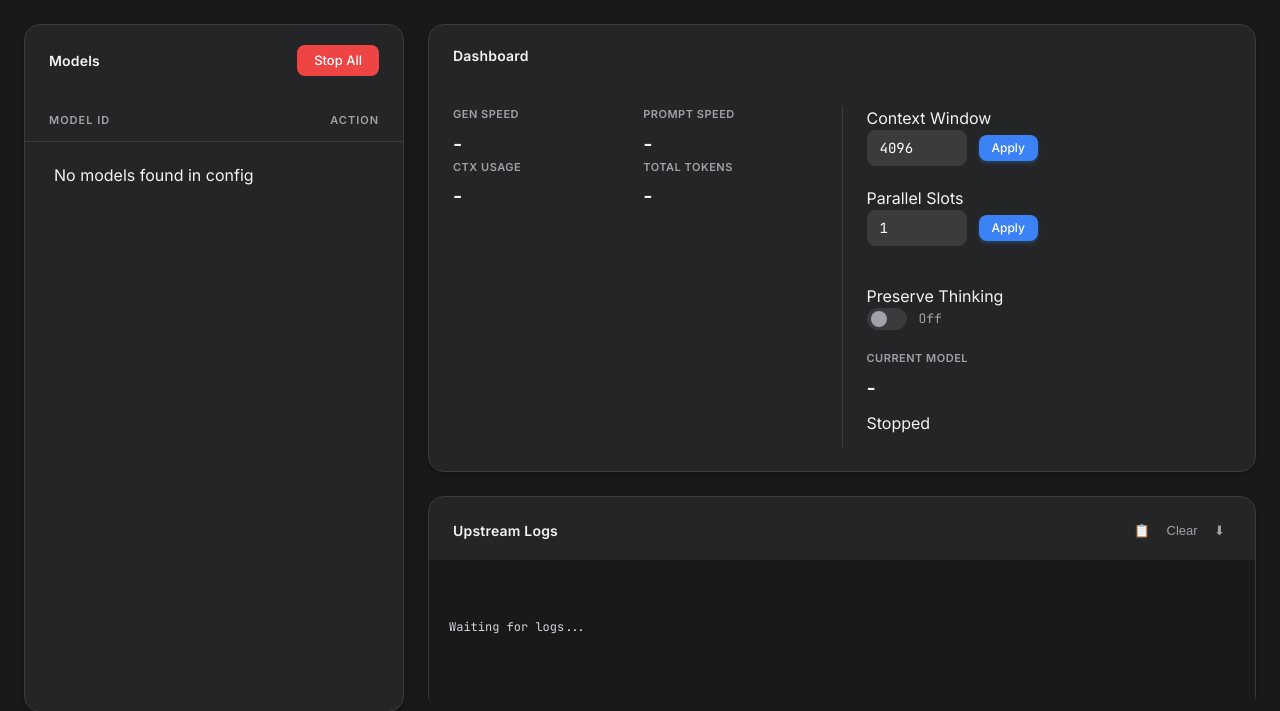
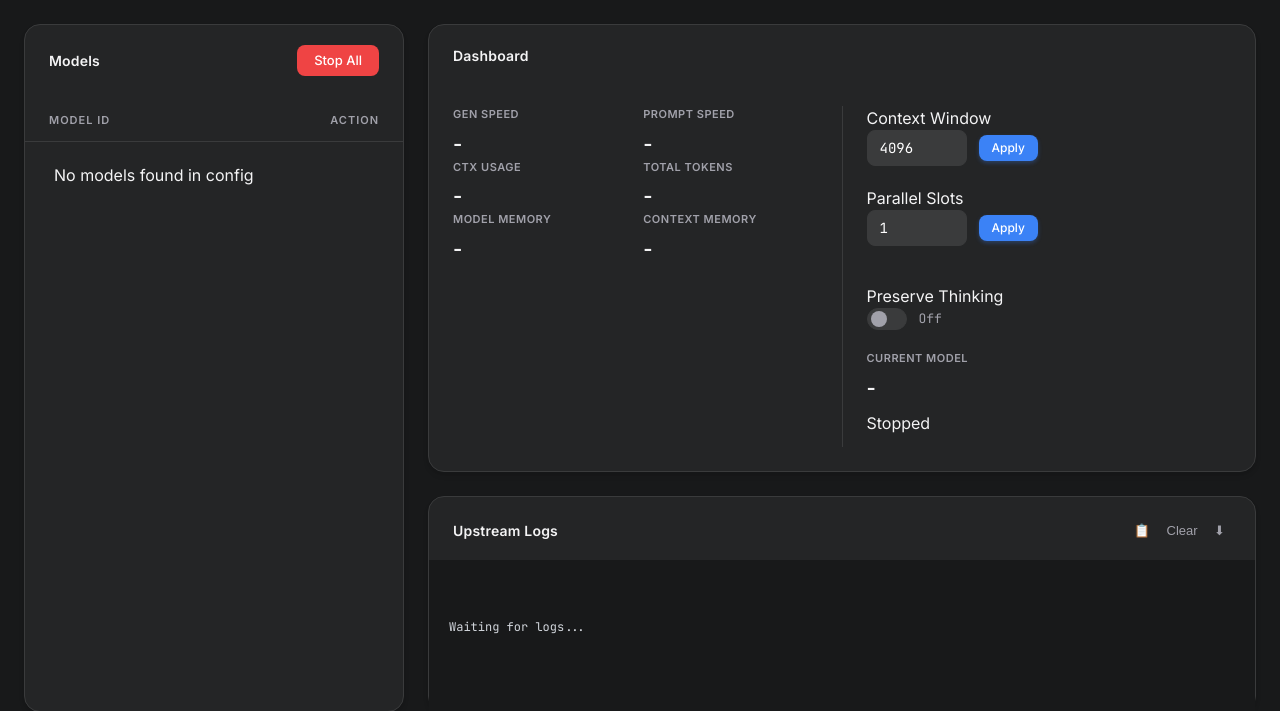
Before and after one commit to architector1324/llama-switch, a FastAPI app: page / in a window 1280 px wide. Shown: the part 64-775 px from the top of the page. Run offline with FastAPI, Linux system fonts and the light colour scheme.

Commit message:
feat(ui): show model and context memory per device

```diff
--- a/server.py
+++ b/server.py
@@ -197,6 +197,10 @@ class ServiceState:
             "total_tokens": 0,  # Accumulated generation
             "prompt_speed": 0.0,
             "gen_speed": 0.0,
+            # Parsed out of the backend's own load-time lines; zero until it loads.
+            "mem_model": 0.0,
+            "mem_context": 0.0,
+            "mem_devices": {},
             # sd_speed is seconds per step whichever unit sd.cpp printed.
             "sd_step": 0,
             "sd_steps": 0,
@@ -241,6 +245,10 @@ def _stop_process_unsafe():
             "total_tokens": 0,
             "prompt_speed": 0.0,
             "gen_speed": 0.0,
+            # Parsed out of the backend's own load-time lines; zero until it loads.
+            "mem_model": 0.0,
+            "mem_context": 0.0,
+            "mem_devices": {},
             "sd_step": 0,
             "sd_steps": 0,
             "sd_speed": 0.0,
@@ -318,6 +326,33 @@ def log_reader(proc, log_queue):
     )
     dec_started: Optional[float] = None
 
+    # Memory, from llama.cpp's own lines. Backend-agnostic: the device name is
+    # whatever the backend calls itself, Vulkan0 or CUDA0 or CPU_Mapped.
+    #   load_tensors:      Vulkan0 model buffer size =   610.56 MiB
+    re_mem_model = re.compile(r"(\S+) model buffer size\s*=\s*([\d\.]+)\s*MiB")
+
+    # Only buffers that were really allocated. The "llama_kv_cache: size =" line
+    # looks tempting because it needs no device, but a draft model prints it for a
+    # cache it does not own -- it shares the target's ("sharing with layer N").
+    #   llama_kv_cache:    Vulkan0 KV buffer size =    51.00 MiB
+    re_mem_kv = re.compile(r"(\S+) KV buffer size\s*=\s*([\d\.]+)\s*MiB")
+
+    # The vision tower is loaded by clip, which names its device on one line and
+    # never prints a buffer size; mtmd prints the size once, earlier, with no device.
+    #   srv load_model: [mtmd] estimated worst-case memory usage of mmproj is 1817.01 MiB
+    #   clip_ctx: CLIP using Vulkan0 backend        (twice: vision and audio, one copy)
+    re_mem_mmproj = re.compile(r"memory usage of mmproj is\s*([\d\.]+)\s*MiB")
+    re_clip_dev = re.compile(r"CLIP using (\S+) backend")
+
+    mem_model = 0.0
+    mem_context = 0.0
+    mem_mmproj = 0.0
+    mem_devices: Dict[str, Dict[str, float]] = {}
+
+    def _mem_add(device, field, value):
+        slot = mem_devices.setdefault(device, {"model": 0.0, "context": 0.0})
+        slot[field] += value
+
     # "[Perf] Total 36762.3 ms (2048 frames, 16.67 ms/frame AR, audio 163.84 s, RTF 0.224)"
     re_tts_done = re.compile(
         r"\[Perf\] Total\s+([\d\.]+)\s*ms\s*\((\d+)\s*frames.*?audio\s+([\d\.]+)\s*s,\s*RTF\s+([\d\.]+)\)"
@@ -363,6 +398,38 @@ def log_reader(proc, log_queue):
                                 state.stats.get("decision_count", 0) + 1
                             )
                         dec_started = None
+                except Exception:
+                    pass
+
+                try:
+                    mm = re_mem_model.search(decoded)
+                    if mm:
+                        mem_model += float(mm.group(2))
+                        _mem_add(mm.group(1), "model", float(mm.group(2)))
+
+                    km = re_mem_kv.search(decoded)
+                    if km:
+                        mem_context += float(km.group(2))
+                        _mem_add(km.group(1), "context", float(km.group(2)))
+
+                    pm_ = re_mem_mmproj.search(decoded)
+                    if pm_:
+                        mem_mmproj = float(pm_.group(1))
+                        mem_model += mem_mmproj
+
+                    # Charged once, when clip says where it put the tower.
+                    cd = re_clip_dev.search(decoded)
+                    if cd and mem_mmproj:
+                        _mem_add(cd.group(1), "model", mem_mmproj)
+                        mem_mmproj = 0.0
+
+                    if mm or km or pm_ or cd:
+                        with state.lock:
+                            state.stats["mem_model"] = mem_model
+                            state.stats["mem_context"] = mem_context
+                            state.stats["mem_devices"] = {
+                                dev: dict(vals) for dev, vals in mem_devices.items()
+                            }
                 except Exception:
                     pass
 
@@ -680,6 +747,14 @@ def _start_model_server(
 
     print(f"Starting model {model_key} on {state.host}:{port} with command: {cmd_str}")
 
+    # The memory panel reads llama.cpp's own buffer-size lines, and those are
+    # LLAMA_LOG_INFO, which maps to trace level -- invisible at the default 3. Set
+    # here rather than in the profiles: the panel depends on it, so it must not be
+    # something a profile can quietly drop. Other backends ignore the variable.
+    child_env = dict(os.environ)
+    if kind in ("llm", "decision"):
+        child_env["LLAMA_ARG_LOG_VERBOSITY"] = "4"
+
     with state.lock:
         _stop_process_unsafe()
 
@@ -690,6 +765,7 @@ def _start_model_server(
                 stdout=subprocess.PIPE,
                 stderr=subprocess.STDOUT,
                 preexec_fn=os.setsid,
+                env=child_env,
                 text=True,  # Treat as text (decodes automatically)
                 bufsize=1,  # Line buffered
                 errors="replace",  # Replace invalid characters instead of crashing
--- a/static/js/app.js
+++ b/static/js/app.js
@@ -308,6 +308,52 @@ async function applyPreserveThinkChange() {
     loadModel(lastStatus.model, lastStatus.quantization);
 }
 
+// Host-side buffers are named after the backend that pinned them (Vulkan_Host,
+// CUDA_Host) or after the CPU itself; everything else is a card.
+function isHostDevice(name) {
+    return /^CPU/i.test(name) || /_Host$/i.test(name);
+}
+
+// One box per place the weights and the cache actually landed, cards kept apart
+// and host buffers rolled into a single RAM figure.
+function renderMemDevices(devices) {
+    const row = document.getElementById('mem-devices-row');
+    if (!row) return;
+    if (!devices || !Object.keys(devices).length) {
+        row.innerHTML = '';
+        return;
+    }
+
+    const groups = new Map();
+    for (const [name, vals] of Object.entries(devices)) {
+        const key = isHostDevice(name) ? 'RAM' : name;
+        const acc = groups.get(key) || { model: 0, context: 0 };
+        acc.model += vals.model || 0;
+        acc.context += vals.context || 0;
+        groups.set(key, acc);
+    }
+
+    // Cards first, in their own order; RAM last, where it reads as the remainder.
+    const names = [...groups.keys()].sort((a, b) => {
+        if (a === 'RAM') return 1;
+        if (b === 'RAM') return -1;
+        return a.localeCompare(b);
+    });
+
+    row.innerHTML = names.map(name => {
+        const g = groups.get(name);
+        const title = `model ${formatMiB(g.model)} \u00b7 context ${formatMiB(g.context)}`;
+        return `<div class="stat-box"><span class="label" title="${title}">${name}</span>` +
+               `<span class="value">${formatMiB(g.model + g.context)}</span></div>`;
+    }).join('');
+}
+
+// The backend reports MiB; GiB reads better once a model is past a gigabyte.
+function formatMiB(mib) {
+    if (!mib) return '-';
+    return mib >= 1024 ? `${(mib / 1024).toFixed(2)} GiB` : `${Math.round(mib)} MiB`;
+}
+
 // The context window is per slot, so the KV the engine is asked for is that times
 // the slot count. Spell the total out: it is what the memory bill follows.
 function renderParallelHint() {
@@ -545,6 +591,14 @@ function updateStatusDisplay(status) {
 
             const totalTokensEl = document.getElementById('stat-total-tokens');
             if(totalTokensEl) totalTokensEl.innerText = status.stats.total_tokens || 0;
+
+            const memModelEl = document.getElementById('stat-mem-model');
+            if (memModelEl) memModelEl.innerText = formatMiB(status.stats.mem_model);
+
+            const memCtxEl = document.getElementById('stat-mem-context');
+            if (memCtxEl) memCtxEl.innerText = formatMiB(status.stats.mem_context);
+
+            renderMemDevices(status.stats.mem_devices);
         }
 
         // Decision models serve /v1/systemone and nothing else: clef has no web page
@@ -577,6 +631,14 @@ function updateStatusDisplay(status) {
 
         const totalTokensEl = document.getElementById('stat-total-tokens');
         if(totalTokensEl) totalTokensEl.innerText = '-';
+
+        const memModelEl = document.getElementById('stat-mem-model');
+        if (memModelEl) memModelEl.innerText = '-';
+
+        const memCtxEl = document.getElementById('stat-mem-context');
+        if (memCtxEl) memCtxEl.innerText = '-';
+
+        renderMemDevices(null);
 
         ['stat-sd-speed', 'stat-sd-last', 'stat-sd-progress', 'stat-sd-images',
          'stat-tts-rtf', 'stat-tts-last', 'stat-tts-frames', 'stat-tts-clips'].forEach(id => {
--- a/templates/index.html
+++ b/templates/index.html
@@ -64,6 +64,17 @@
                                         <span class="value" id="stat-total-tokens">-</span>
                                     </div>
                                 </div>
+                                <div class="stat-row">
+                                    <div class="stat-box">
+                                        <span class="label" title="Weights held in memory: the model itself plus any vision tower and draft model, across every device.">Model Memory</span>
+                                        <span class="value" id="stat-mem-model">-</span>
+                                    </div>
+                                    <div class="stat-box">
+                                        <span class="label" title="KV cache for the whole context window, all slots included.">Context Memory</span>
+                                        <span class="value" id="stat-mem-context">-</span>
+                                    </div>
+                                </div>
+                                <div class="stat-row" id="mem-devices-row"></div>
                             </div>
                             <div id="stats-sd" style="display: none;">
                                 <div class="stat-row">
@@ -232,6 +243,6 @@
             </section>
         </main>
     </div>
-    <script src="/static/js/app.js?v=19"></script>
+    <script src="/static/js/app.js?v=21"></script>
 </body>
 </html>
```
